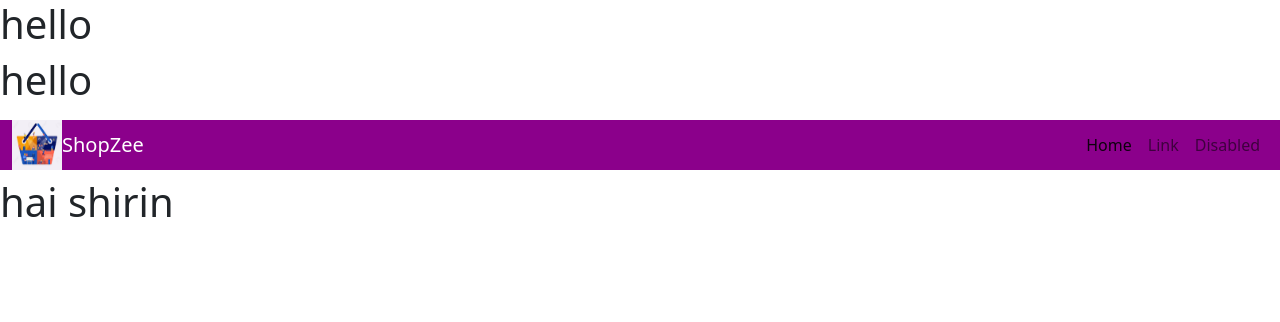
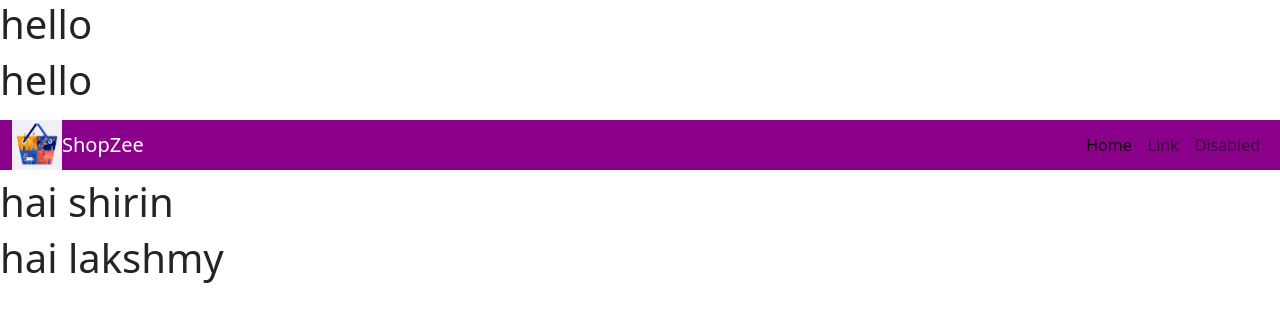
Before and after one commit to lakshmy1995/gitexcesise1, an Angular app in the folder shopzee/: page / in a window 1280 px wide. Shown: the top 322 px of the page. Built offline with nearby package versions, Linux system fonts and the light colour scheme.

Commit message:
second update

```diff
--- a/shopzee/src/app/body/body.component.html
+++ b/shopzee/src/app/body/body.component.html
@@ -1,4 +1,6 @@
 <h1>hai shirin</h1>
+
+<h1>hai lakshmy</h1>
 <!--<div class="container-fluid mt-1">
   <div class="row" >
   <div class="col-lg-10 mx-auto d-flex justify-content-center">
```
